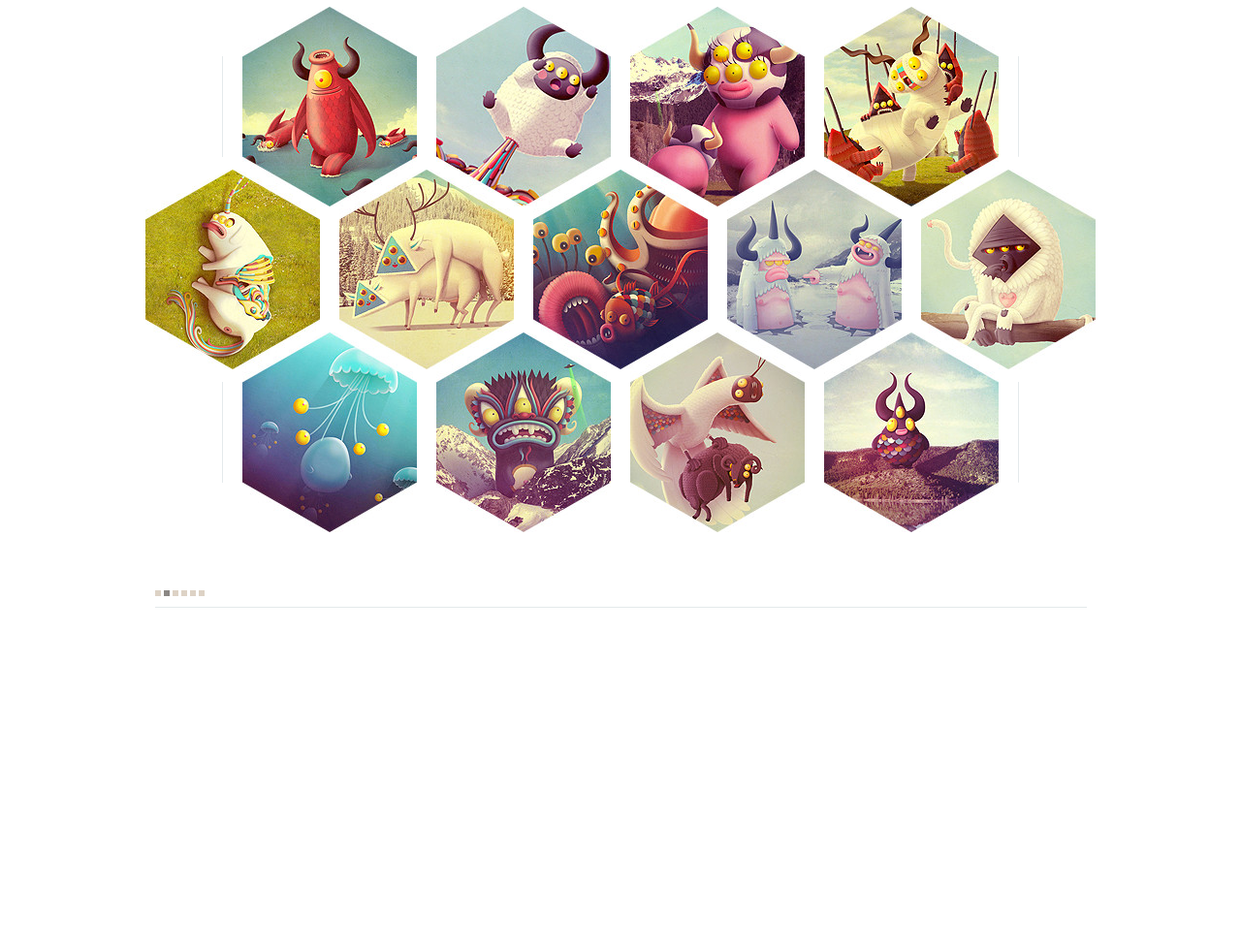
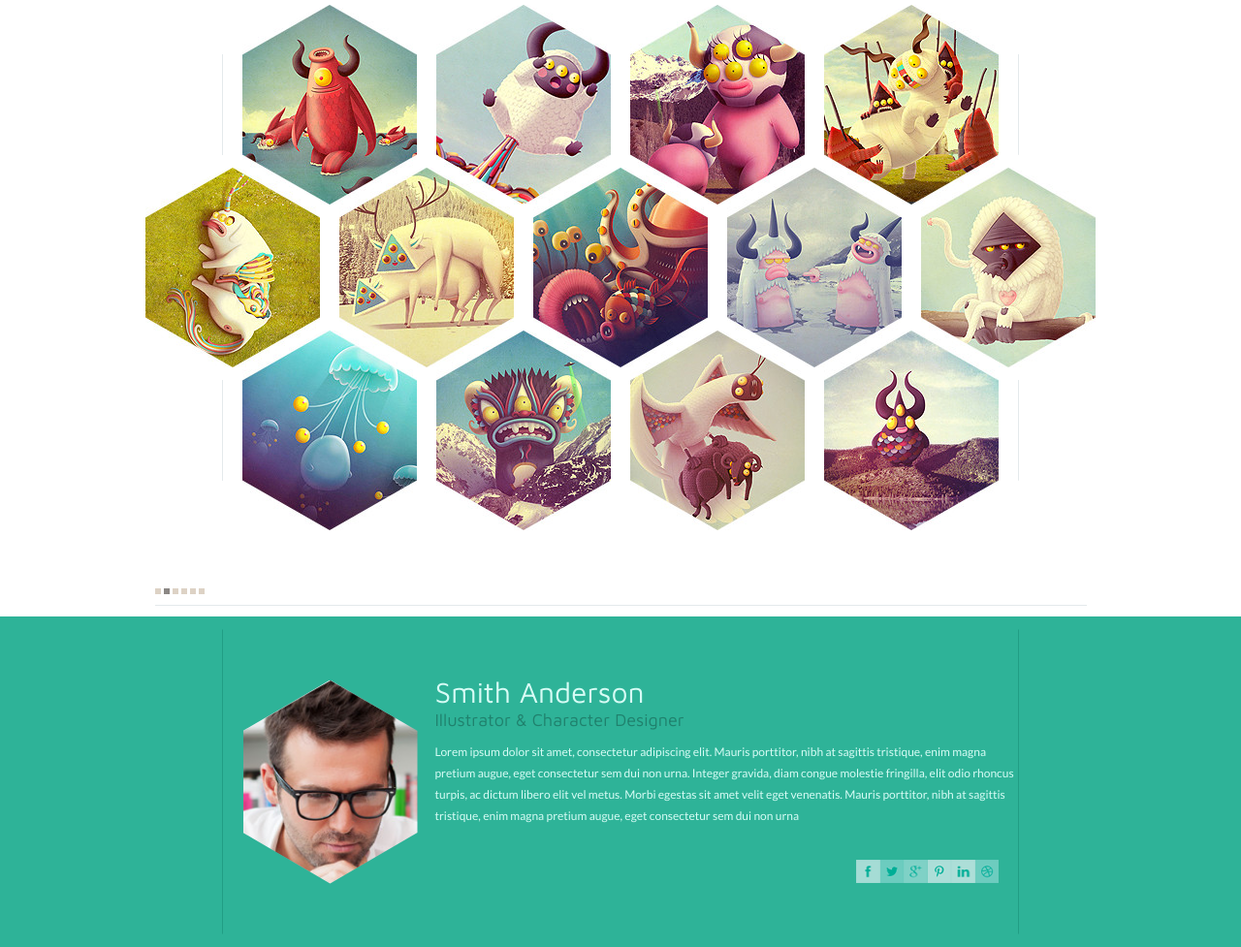
Before and after one commit to IvanKononovich/hexal, a plain HTML site: page index.html in a window 1280 px wide. Shown: the part 148-1125 px from the top of the page at 97% size. Before the commit the page ends 800 px from the top, so only its background shows below. Drawn offline with nearby package versions, Linux system fonts and the light colour scheme.

Commit message:
feat: add employee description

```diff
--- a/css/style.css
+++ b/css/style.css
@@ -1,5 +1,5 @@
 .container {
-    max-width: 825px;
+    max-width: 822px;
     margin: 0 auto;
 }
 .container_slider {
@@ -29,7 +29,7 @@
     font-size: 10px;
     font-weight: 700;
     color: #ffffff;
-    line-height: 54px;
+    line-height: 52px;
 }
 .nav__link:hover {
     color: #2eb398;
@@ -68,7 +68,7 @@
 }
 .logo-image {
     position: relative;
-    height: 63px;
+    height: 61px;
     width: 132px;
     background: url('../assets/img/logo.png') no-repeat 50% 50%;
 }
@@ -100,7 +100,7 @@
 }
 .main__slider-wrapper {
     padding-top: 88px;
-    padding-bottom: 15px;
+    padding-bottom: 7px;
     position: relative;
 }
 .main__slider-wrapper::after {
@@ -123,7 +123,7 @@
     right: 12px;
     height: 1px;
     background-color: #e4e9eb;
-    bottom: 19px;
+    bottom: 11px;
 }
 .slide__row {
     display: flex;
@@ -180,3 +180,68 @@
 .slick-dots li.slick-active {
     background-color: #8b8784;
 }
+.employee-description-container {
+    padding: 13px 0;
+    background-color: #2eb398;
+}
+.employee-description-container__content {
+    display: flex;
+    justify-content: space-between;
+    border: 1px solid #219d84;
+    border-color: transparent #219d84  transparent #219d84 ;
+}
+.employee-description-container__hex-icon {
+    background-size: cover;
+    margin-left: 20.5px;
+    margin-right: 18px;
+    -webkit-clip-path: polygon(50% 0%, 100% 25%, 100% 75%, 50% 100%, 0% 75%, 0% 25%);
+    clip-path: polygon(50% 0%, 100% 25%, 100% 75%, 50% 100%, 0% 75%, 0% 25%);
+}
+.employee-description-container__column_content-alignment {
+    display: flex;
+    align-items: center;
+    min-height: 313px;
+}
+.employee-description-container__employee-name {
+    font-weight: 400;
+    font-size: 30px;
+    color: #d7fcf5;
+    font-family: 'Maven Pro', sans-serif;
+    margin: 0;
+    margin-top: 47px;
+}
+.employee-description-container__employee-position {
+    font-weight: 400;
+    font-size: 18px;
+    color: #20816d;
+    line-height: 22px;
+    font-family: 'Maven Pro', sans-serif;
+    margin: 0;
+}
+.employee-description-container__employee-description {
+    font-size: 12px;
+    color: #d7fcf5;
+    line-height: 22px;
+    font-family: 'Lato', sans-serif;
+    margin: 0;
+    margin-top: 11px;
+}
+.social-list-link {
+    display: flex;
+    justify-content: flex-end;
+    list-style-type: none;
+    padding: 0;
+    margin: 0;
+    padding-right: 20px;
+}
+.employee-description-container__social-list-link {
+    padding-top: 34px;
+}
+.social-list-link__social-link {
+    display: block;
+    width: 24.5px;
+    height: 24px;
+}
+.social-list-link__social-link:hover {
+    opacity: 0.5;
+}
--- a/index.html
+++ b/index.html
@@ -158,6 +158,28 @@
                 </div>
             </div>
         </div>
+        <div class="employee-description-container">
+            <div class="container">
+                <div class="employee-description-container__content">
+                    <div class="employee-description-container__column employee-description-container__column_content-alignment">
+                        <div class="hex-icon employee-description-container__hex-icon" style="background-image: url('assets/img/employee-photo-1.jpg')"></div>
+                    </div>
+                    <div class="employee-description-container__column">
+                        <h2 class="employee-description-container__employee-name">Smith Anderson</h2>
+                        <h3 class="employee-description-container__employee-position">Illustrator & Character Designer</h3>
+                        <p class="employee-description-container__employee-description">Lorem ipsum dolor sit amet, consectetur adipiscing elit. Mauris porttitor, nibh at sagittis tristique, enim magna pretium augue, eget consectetur sem dui non urna. Integer gravida, diam congue molestie fringilla, elit odio rhoncus turpis, ac dictum libero elit vel metus. Morbi egestas sit amet velit eget venenatis. Mauris porttitor, nibh at sagittis tristique, enim magna pretium augue, eget consectetur sem dui non urna</p>
+                        <ul class="social-list-link employee-description-container__social-list-link">
+                            <li><a href="#" class="social-list-link__social-link" style="background-image: url('assets/img/socia-icon-1.png')"></a></li>
+                            <li><a href="#" class="social-list-link__social-link" style="background-image: url('assets/img/socia-icon-2.png')"></a></li>
+                            <li><a href="#" class="social-list-link__social-link" style="background-image: url('assets/img/socia-icon-3.png')"></a></li>
+                            <li><a href="#" class="social-list-link__social-link" style="background-image: url('assets/img/socia-icon-4.png')"></a></li>
+                            <li><a href="#" class="social-list-link__social-link" style="background-image: url('assets/img/socia-icon-5.png')"></a></li>
+                            <li><a href="#" class="social-list-link__social-link" style="background-image: url('assets/img/socia-icon-6.png')"></a></li>
+                        </ul>
+                    </div>
+                </div>
+            </div>
+        </div>
     </main>
     <script src="https://ajax.googleapis.com/ajax/libs/jquery/3.3.1/jquery.min.js"></script>
     <script src="//cdn.jsdelivr.net/npm/slick-carousel@1.8.1/slick/slick.min.js"></script>
```
Also changed, not shown: assets/img/employee-photo-1.jpg (added), assets/img/socia-icon-1.png (added), assets/img/socia-icon-2.png (added), assets/img/socia-icon-3.png (added), assets/img/socia-icon-4.png (added), assets/img/socia-icon-5.png (added), assets/img/socia-icon-6.png (added).
